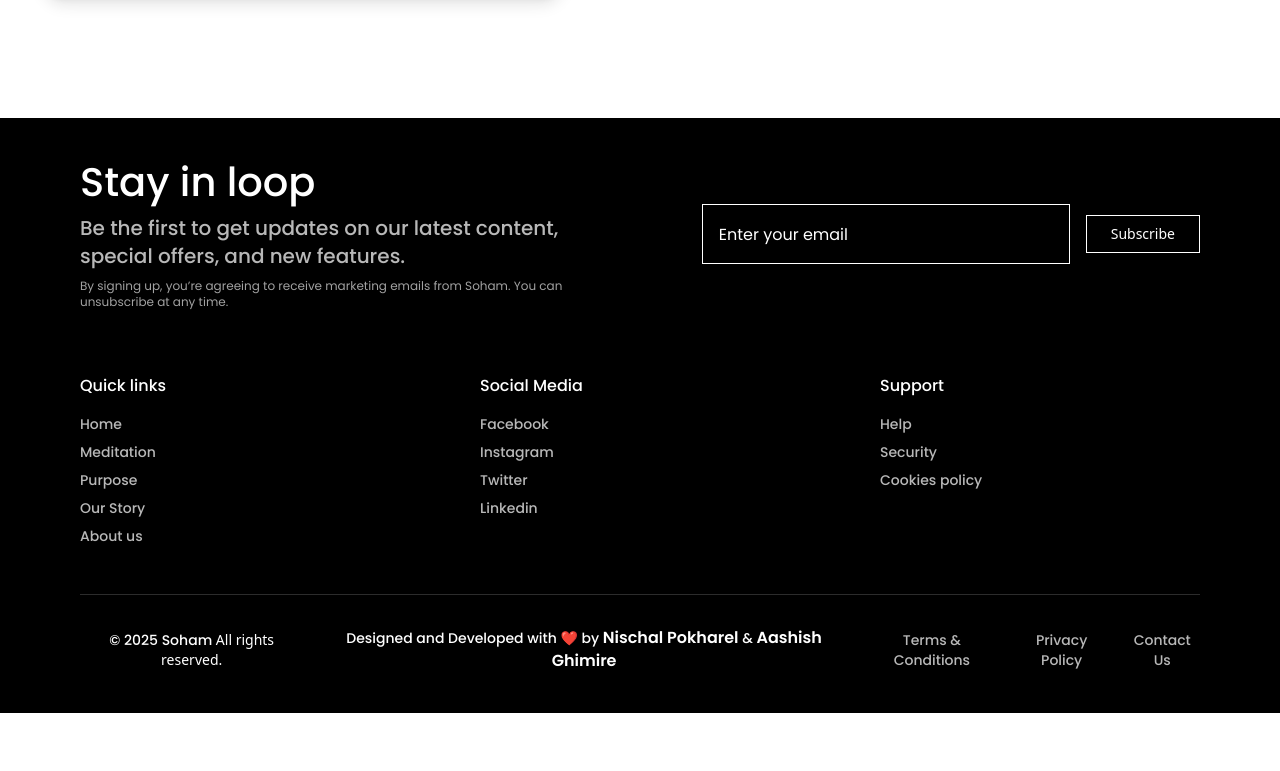
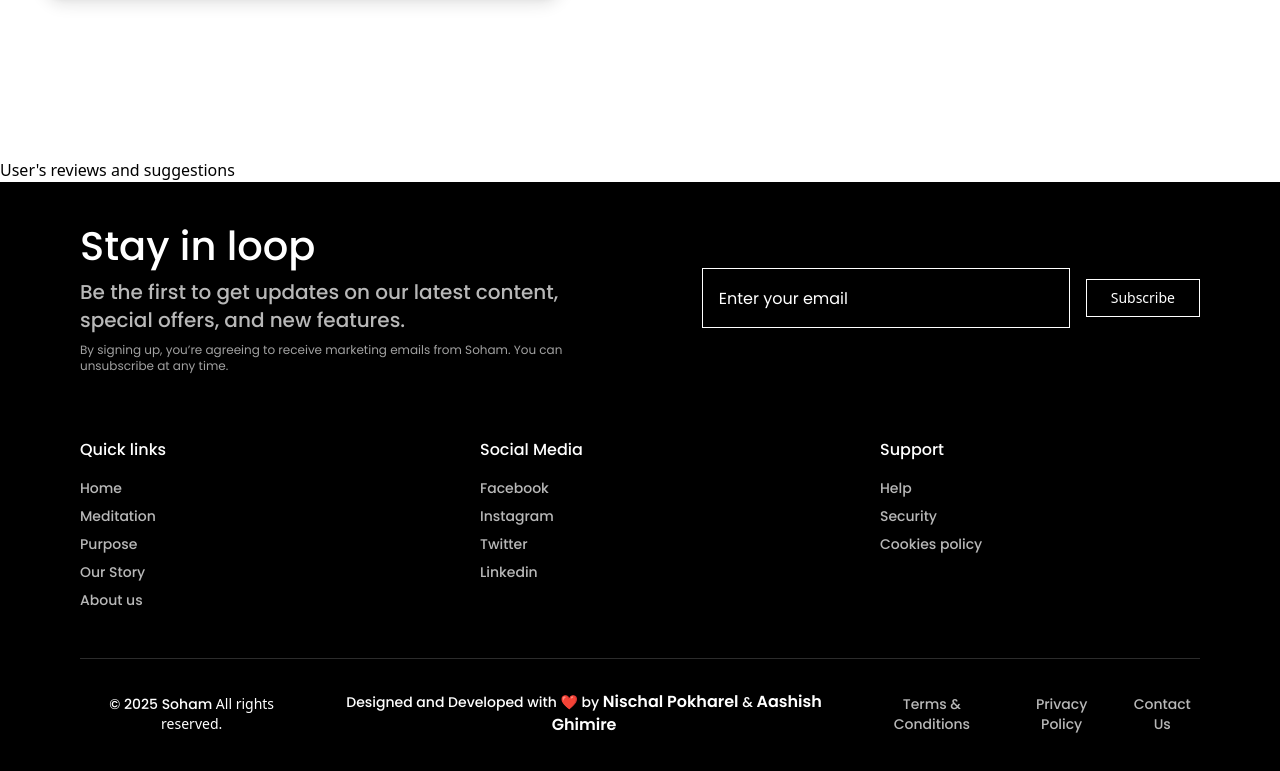
Before and after one commit to Neeschal1/Soham-web, a React (Vite) app: page / in a window 1280 px wide. Shown: the part 5604-6375 px from the top of the page. Before the commit the page ends 6317 px from the top, so only its background shows below. Built offline with nearby package versions, Linux system fonts and the light colour scheme.

Commit message:
Update landing.jsx
marked user suggestions and reviews text

```diff
--- a/src/screens/landing.jsx
+++ b/src/screens/landing.jsx
@@ -20,6 +20,7 @@ const Landing = () => {
           <Reflection />
           <Instructors />
           <Faqs />
+          <h1>User's reviews and suggestions</h1>
         </div>
         <Footer />
       </div>
```
